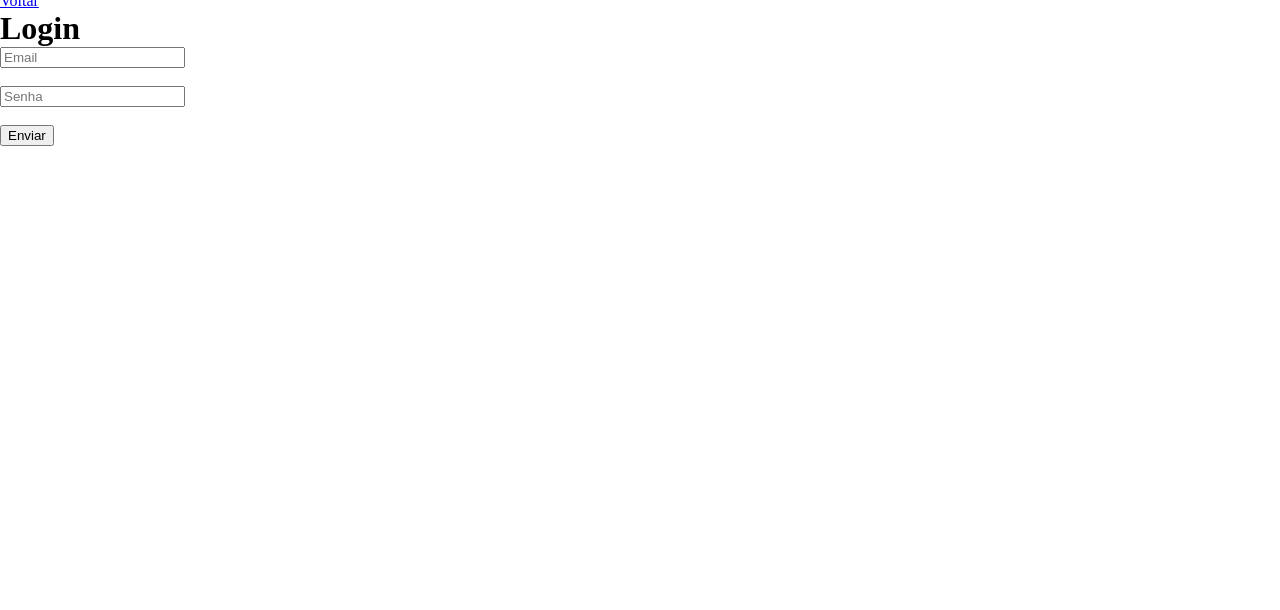
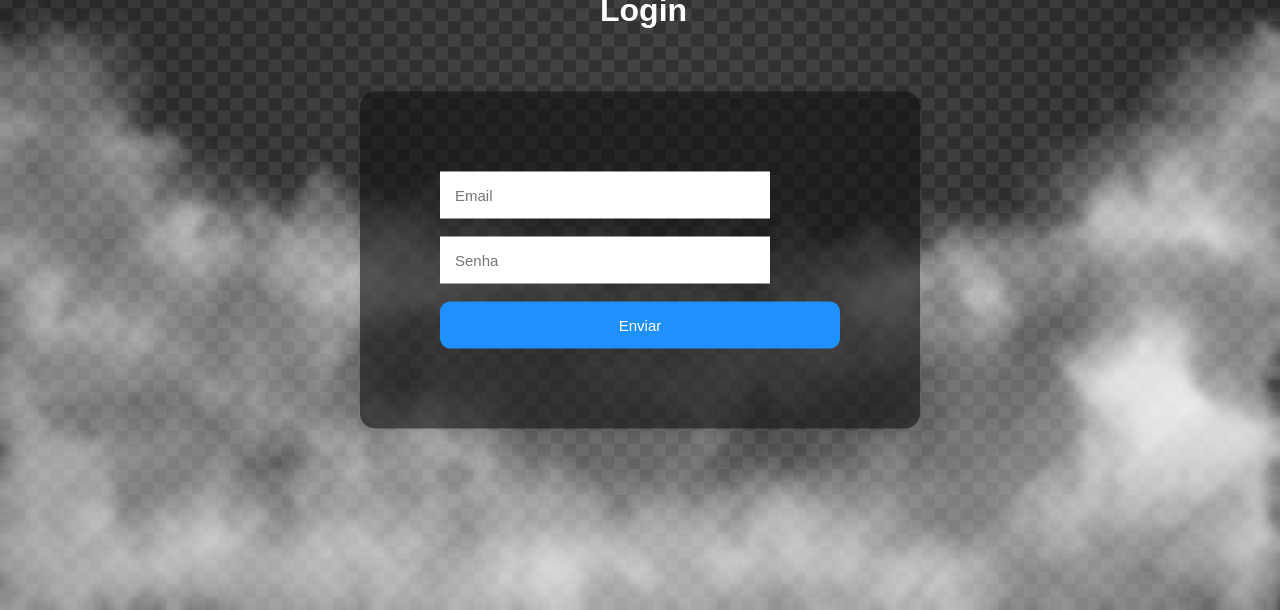
Before and after one commit to heitorda/trabalho-final, a PHP site: page /login.html in a window 1280 px wide. Shown: the part 190-800 px from the top of the page. Run offline with PHP 8.4, Linux system fonts and the light colour scheme.

Commit message:
mudando o login

```diff
--- a/site/login.html
+++ b/site/login.html
@@ -12,17 +12,18 @@
     <link rel="stylesheet" href="https://cdnjs.cloudflare.com/ajax/libs/font-awesome/6.5.1/css/all.min.css">
 
 </head>
-<body>
+<body id="bodycarrinho">
     <!-- header -->
     <header>
         <!-- logo da empresa -->
         <div id="logo"><a href="index.html"><img src="imagens/logofuu.jfif" alt=""></a></div>
     </header>
         <!-- fim do header -->
-    <a href="../site/index.html">Voltar</a>
+
+
     <div>
-        <h1>Login</h1>
-        <form action="login.php" method="POST">
+        <h1 style="width: 80px; margin: auto; font-family: Arial, Helvetica, sans-serif; color: white;">Login</h1>
+        <form action="login.php" method="POST" id="carrinho">
             <input type="text" name="email" placeholder="Email">
             <br><br>
             <input type="password" name="senha" placeholder="Senha">
--- a/site/style.css
+++ b/site/style.css
@@ -157,7 +157,7 @@ div.produto:hover{
 
 /* configurações da página de login */
 /* Estilo do container de login */
-.login-container {
+form{
     width: 100%;
     max-width: 400px;
     margin: 50px auto;
@@ -224,39 +224,41 @@ div.produto:hover{
     background-position: center bottom;
     background-size: cover;
     background-repeat: no-repeat;
+
+    height: 100vh;
 }
 #carrinho{
-    margin: 10vh auto 25vh auto;
-    padding: 5px;
-    width: 740px;
-
-    background-color: rgba(216, 216, 216, 0.811);
-
-    border: none;
-    border-radius: 10px;
-
-    box-shadow: 25px 18px 43px -1px rgba(0, 0, 0, 0.463);
-
-    font-family: Arial, Helvetica, sans-serif;
-    font-size: 2em;
+    background-color: rgba(19, 15, 15, 0.6);
+    position: absolute;
+    top: 50%;
+    left: 50%;
+    transform: translate(-50%,-50%);
+    padding: 80px;
+    border-radius: 15px;
+    color: #fff;
 }
 
-.product{
-    border: 1px solid rgb(255, 255, 255);
-    padding: 10px;
-    margin-bottom: 10px;
-}
-#cart{
-    margin-top: 20px;
-    border-top: 2px solid black;
-    padding-top: 10px;
+input{
+    padding: 15px;
+    border: none;
+    outline: none;
+    font-size: 15px;
+    width: 300px;
 }
 
-#pagar{
-    margin: auto;
-    padding: 5px;
+.inputSubmit{
+    background-color: dodgerblue;
+    border: none;
+    padding: 15px;
+    width: 100%;
+    border-radius: 10px;
+    color: white;
+    font-size: 15px;
 
-    font-size: 1em;
+}
+.inputSubmit:hover{
+    background-color: deepskyblue;
+    cursor: pointer;
 }
 
 
```
